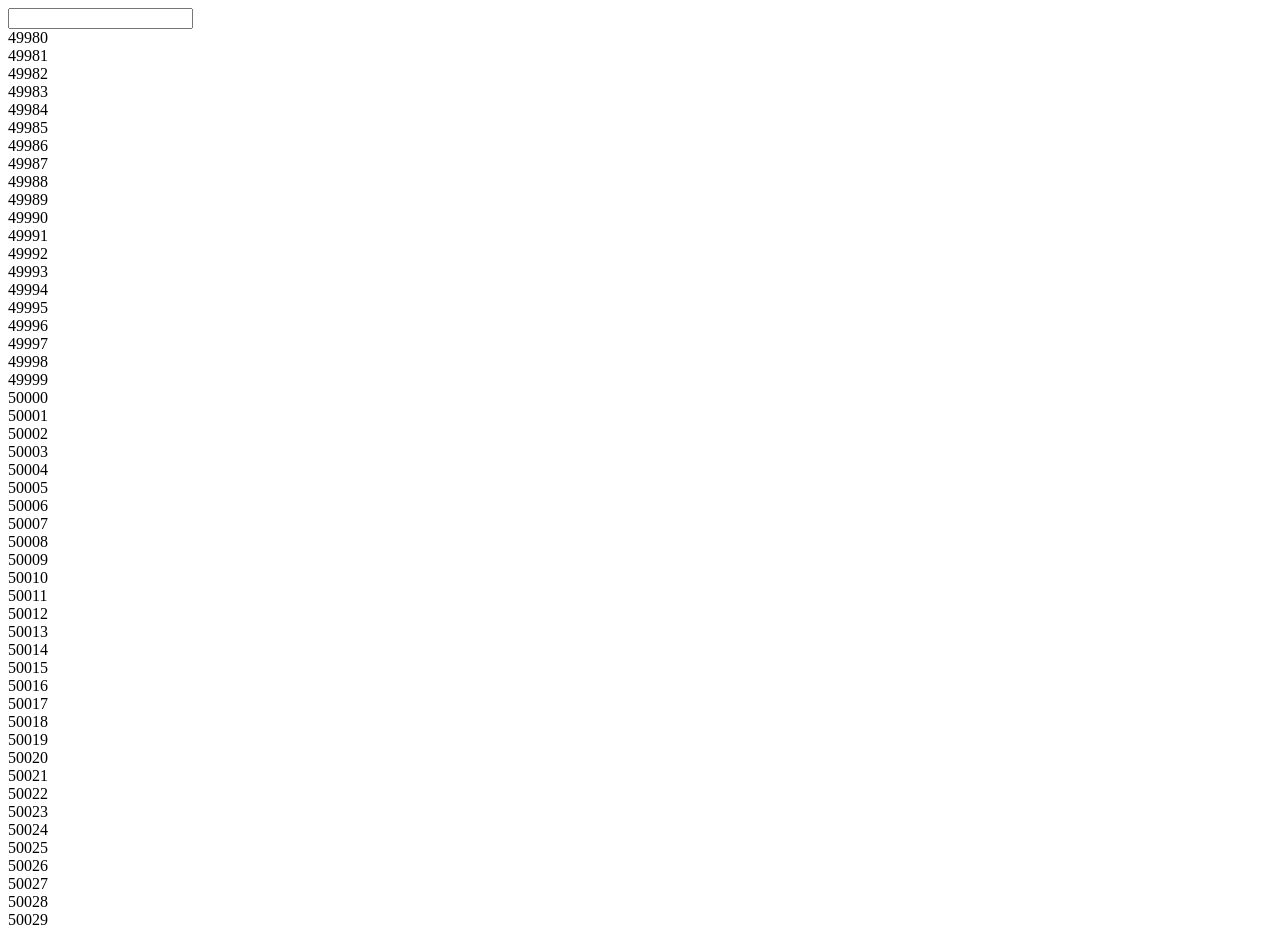
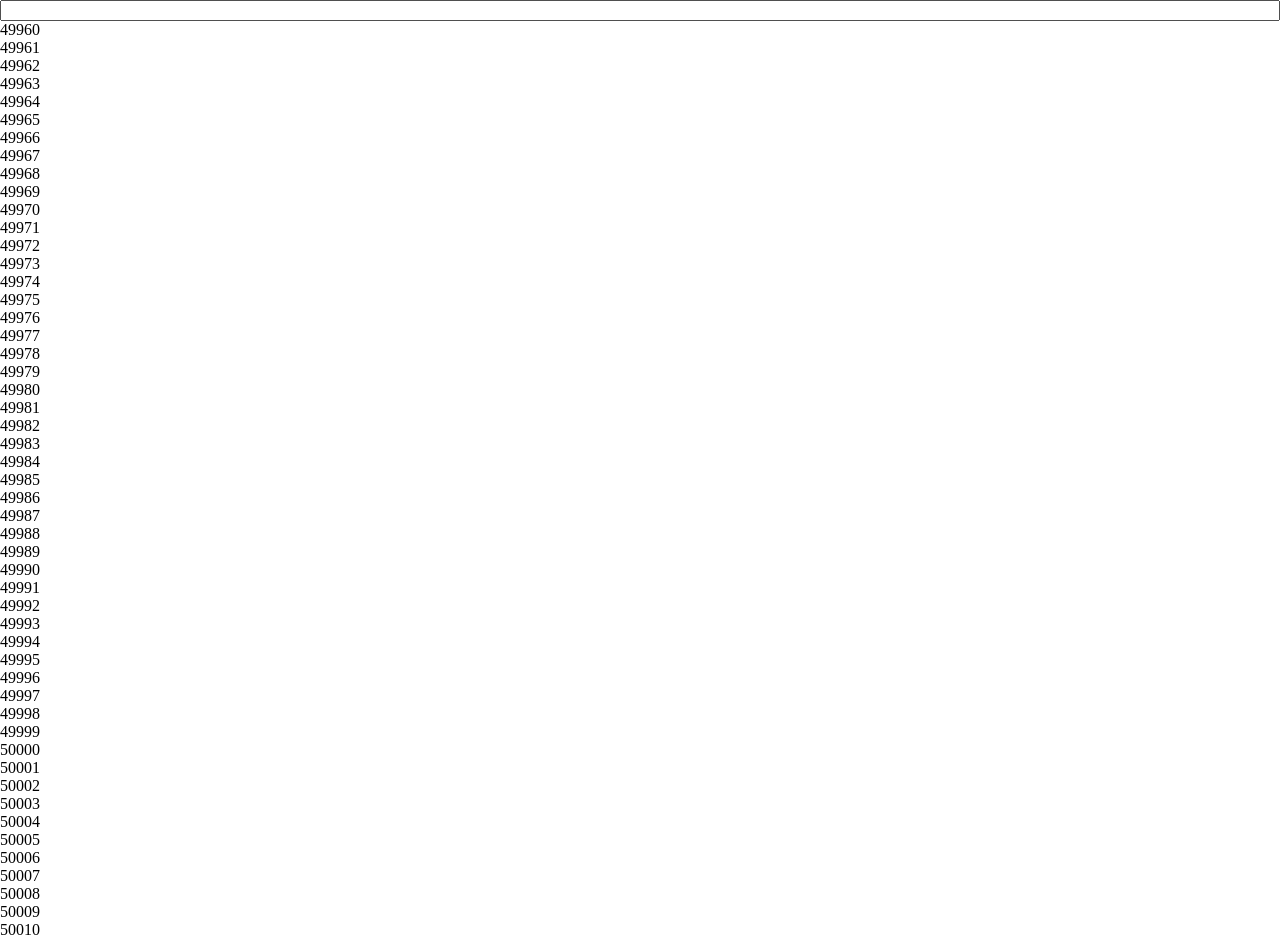
Before and after one commit to emilefokkema/akoelfikmeme, a website with bundled scripts: page src/index.html in a window 1280 px wide. Shown: the top 935 px of the page. Built offline with nearby package versions, Linux system fonts and the light colour scheme.

Commit message:
style better

```diff
--- a/src/index.css
+++ b/src/index.css
@@ -1,4 +1,17 @@
+body {
+    margin: 0;
+    padding: 0;
+    display: flex;
+    flex-direction: column;
+    height: 100vh;
+}
+
+.table-container {
+    flex-grow: 1;
+    min-height: 0;
+}
+
 anagram-table {
-    height: 400px;
     display: block;
+    height: 100%;
 }
--- a/src/index.html
+++ b/src/index.html
@@ -5,7 +5,10 @@
     </head>
     <body>
         <input type="text"/>
-        <anagram-table line-height="40"></anagram-table>
+        <div class="table-container">
+            <anagram-table line-height="40"></anagram-table>
+        </div>
+
         <template id="anagram-table-template">
             <link rel="stylesheet" href="anagram-table.css"/>
             <div id="container">
```
